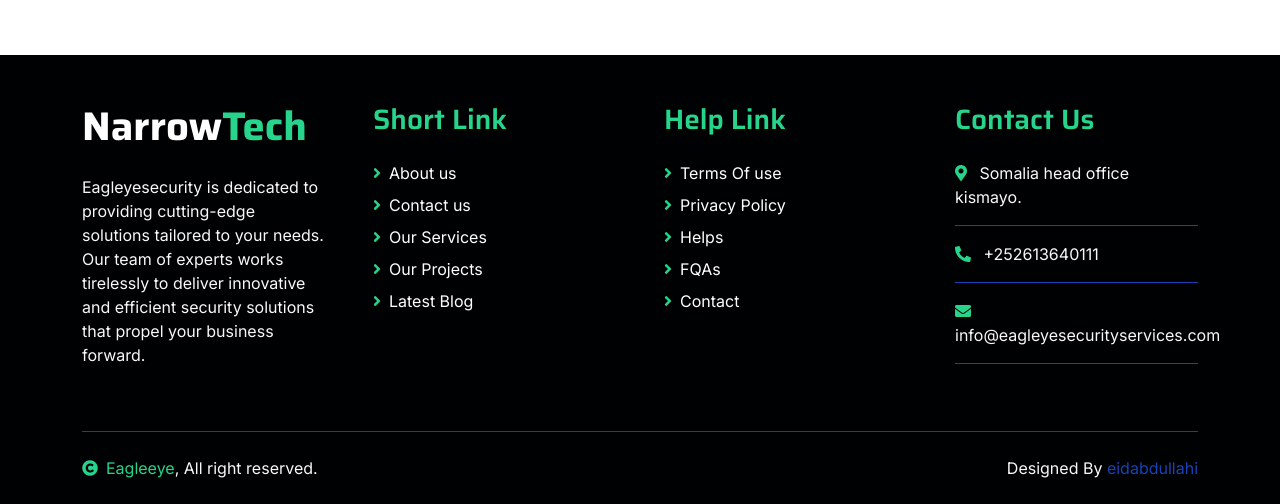
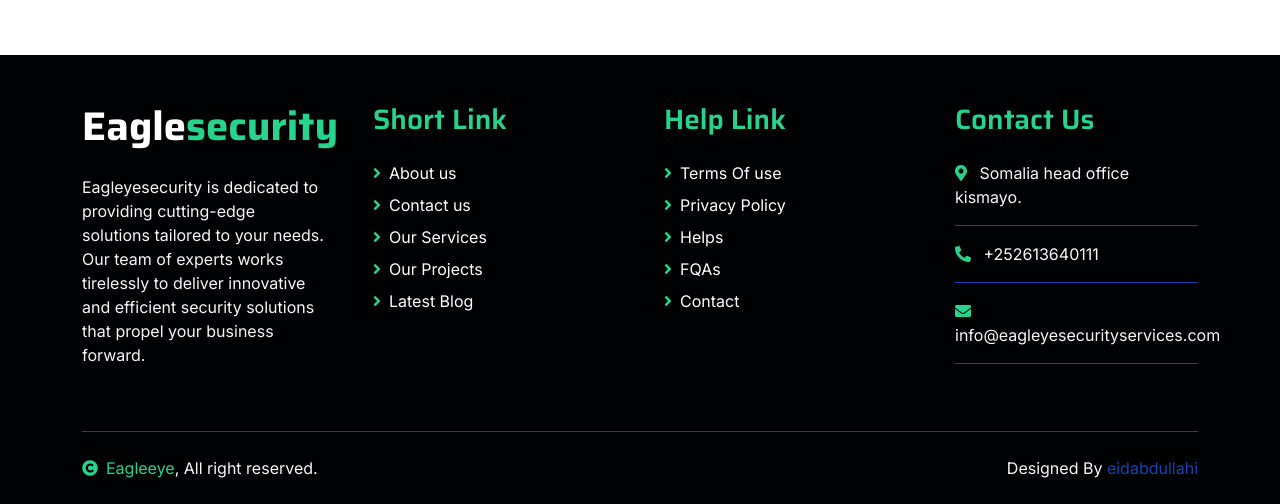
Before and after one commit to EidAbdullahi/eagle-eye, a Django app: page /blog/ in a window 1280 px wide. Shown: the part 1377-1881 px from the top of the page. Run offline with Django 5.2, Linux system fonts and the light colour scheme; data comes from the database, SQL or seed files in the repository; some libraries are stand-ins or nearby versions.

Commit message:
commit changes

```diff
--- a/templates/footer.html
+++ b/templates/footer.html
@@ -7,7 +7,7 @@
                 <div class="row g-5">
                     <div class="col-lg-3 col-md-6">
                         <a href="{% url 'index' %}">
-                            <h1 class="text-white fw-bold d-block">Narrow<span class="text-secondary">Tech</span> </h1>
+                            <h1 class="text-white fw-bold d-block">Eagle<span class="text-secondary">security</span> </h1>
                         </a>
                         <p class="mt-4 text-light">Eagleyesecurity is dedicated to providing cutting-edge solutions tailored to your needs. Our team of experts works tirelessly to deliver innovative and efficient security solutions that propel your business forward.</p>
                         <div class="d-flex hightech-link">
```
